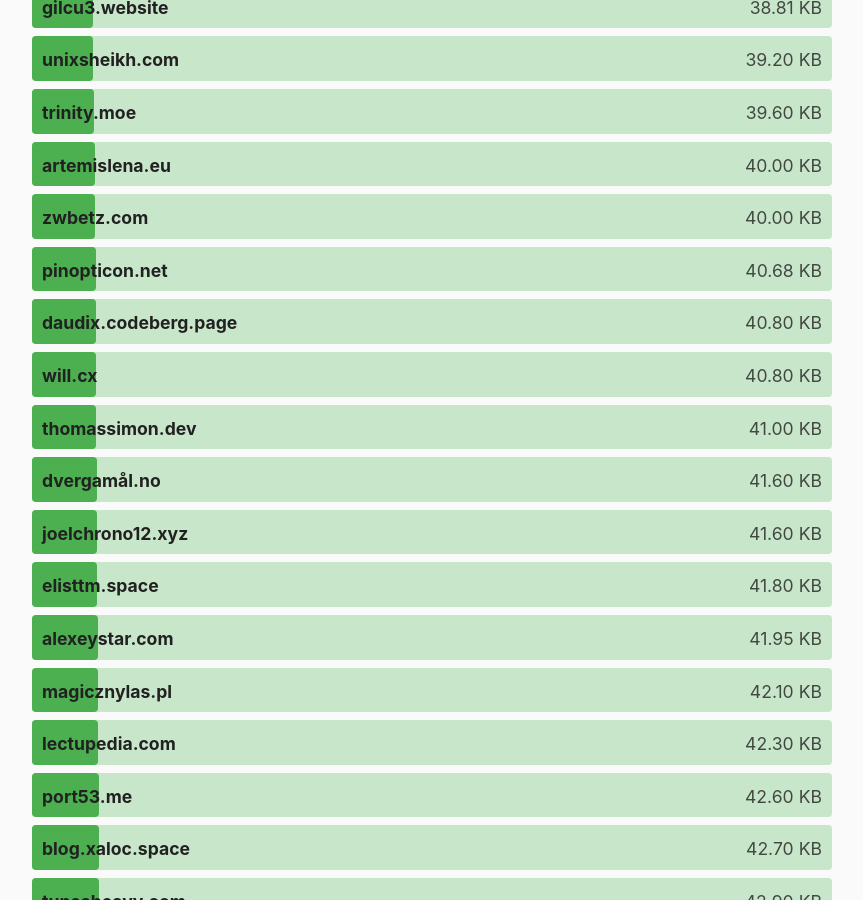
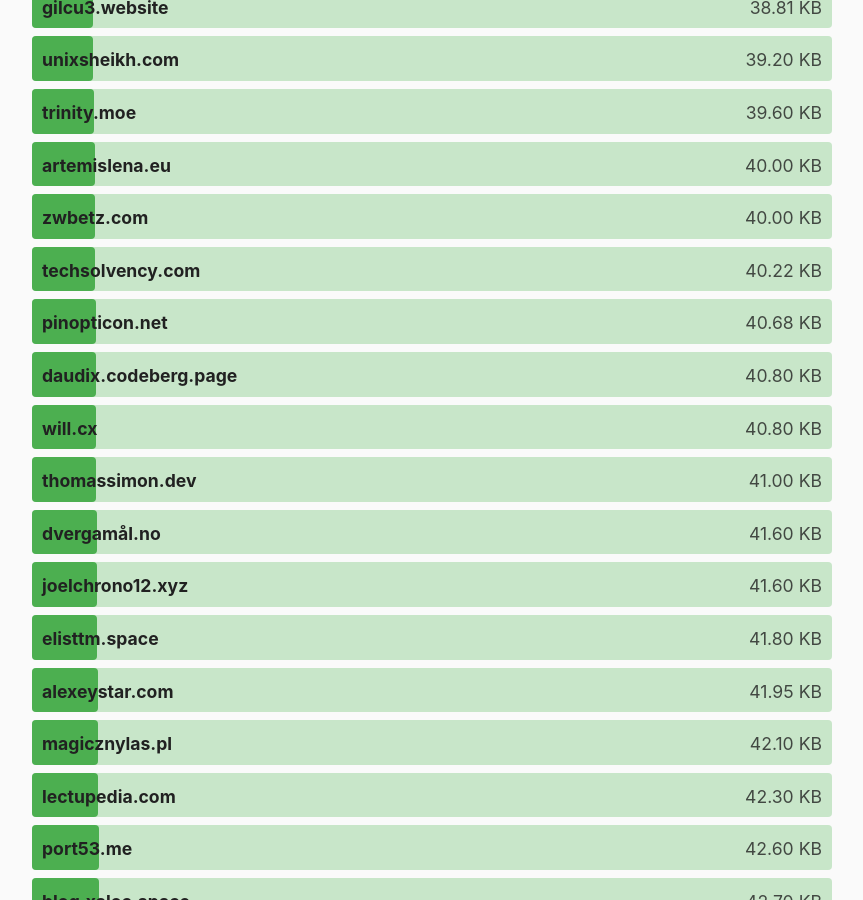
Before and after one commit to kevquirk/512kb.club, a Jekyll site: the page built from index.md, in a window 1280 px wide and 900 px high, scrolled down 15103 px. Shown: the whole window, without its empty margins (208-1071 px from the left). Built offline with Jekyll 4.4.1, drawn with Linux system fonts in a browser that asks for light colours.

Commit message:
add techsolvency.com

```diff
--- a/_data/sites.yml
+++ b/_data/sites.yml
@@ -3348,6 +3348,11 @@
   size: 155
   last_checked: 2022-04-26
 
+- domain: techsolvency.com
+  url: https://www.techsolvency.com/
+  size: 40.22
+  last_checked: 2024-05-25
+
 - domain: tedmagaoay.com
   url: https://tedmagaoay.com/
   size: 74.8
```
